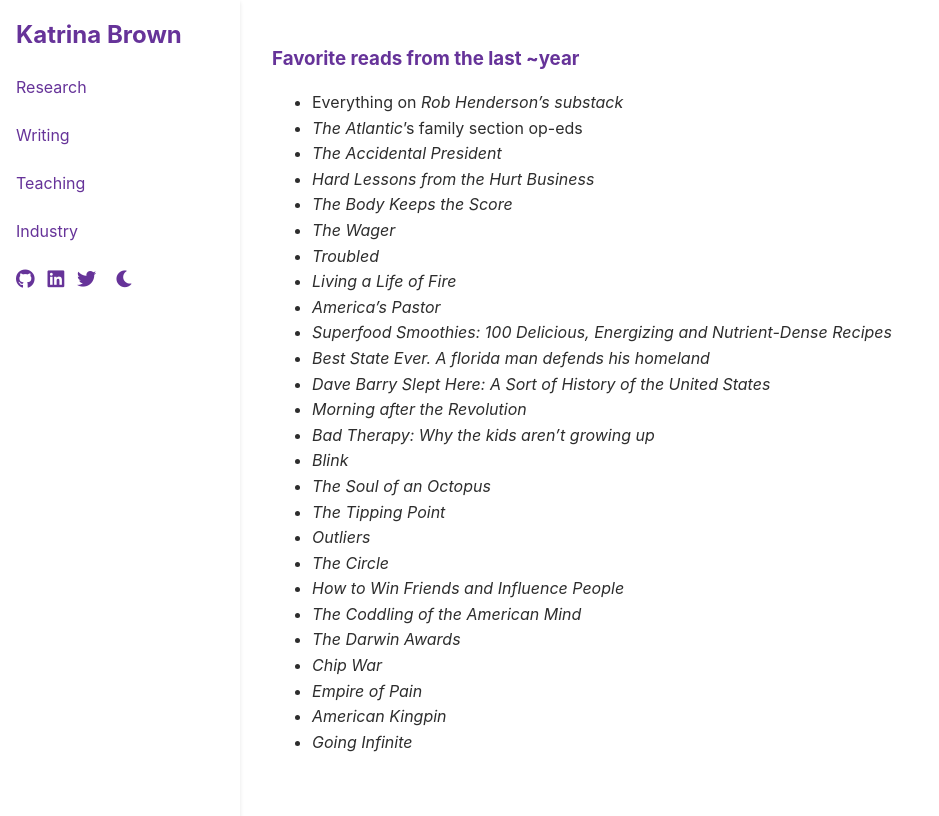
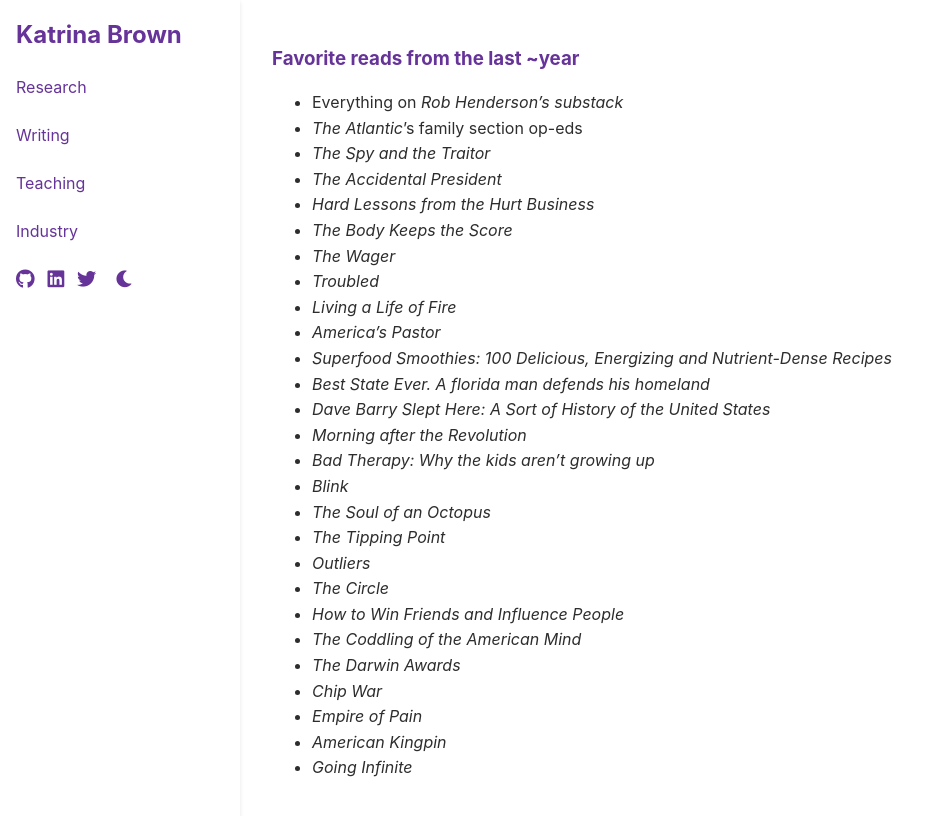
Before and after one commit to brownkat6/katrinarbrown, a Jekyll site: the page built from docs/reading.md, in a window 1280 px wide. Shown: the top 816 px of the page, without its empty margins (0-939 px from the left). Built offline with Jekyll 4.4.1, drawn with Linux system fonts in a browser that asks for light colours.

Commit message:
add book

```diff
--- a/docs/reading.md
+++ b/docs/reading.md
@@ -6,6 +6,7 @@
 ### Favorite reads from the last ~year
 - Everything on *Rob Henderson's substack*
 - *The Atlantic*'s family section op-eds
+- *The Spy and the Traitor*
 - *The Accidental President*
 - *Hard Lessons from the Hurt Business*
 - *The Body Keeps the Score*
```
